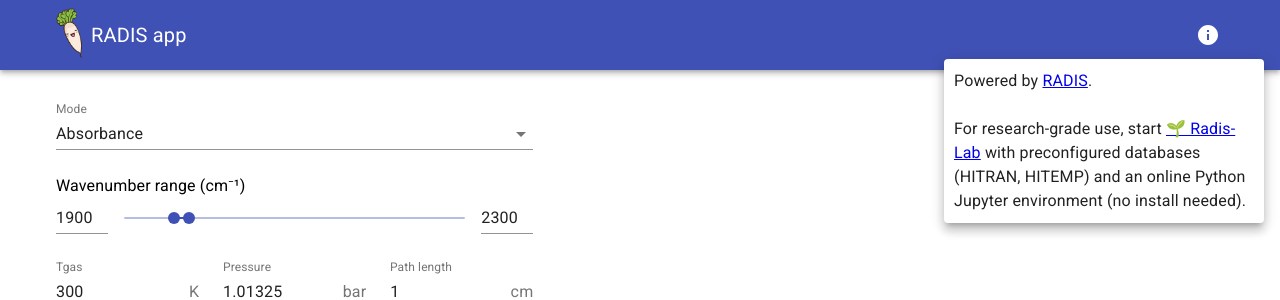
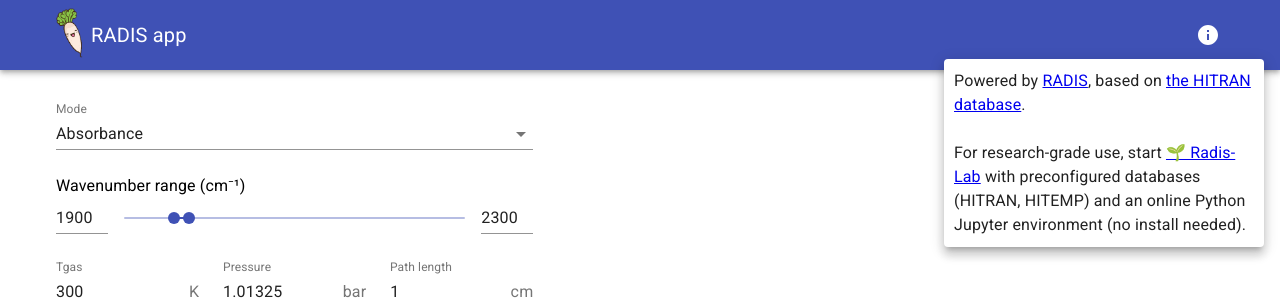
Before and after one commit to arunavabasucom/radis-app, a React (Create React App) app in the folder website/: page / in a window 1280 px wide. Both pictures are taken after a click on the button 1208 px from the left and 35 px from the top of the page. Shown: the top 300 px of the page. Built offline with nearby package versions, Linux system fonts and the light colour scheme; no server answers.

Commit message:
add reference to HITRAN (#477)
* add reference to HITRAN

* Update App.tsx

```diff
--- a/website/src/App.tsx
+++ b/website/src/App.tsx
@@ -71,6 +71,10 @@ const InfoPopover = () => {
           <a href="https://radis.github.io/" rel="noreferrer">
             RADIS
           </a>
+          , based on {" "}
+          <a href="https://https://hitran.org/" rel="noreferrer">
+            the HITRAN database
+          </a>
           .<br />
           <br />
           For research-grade use, start{" "}
```
